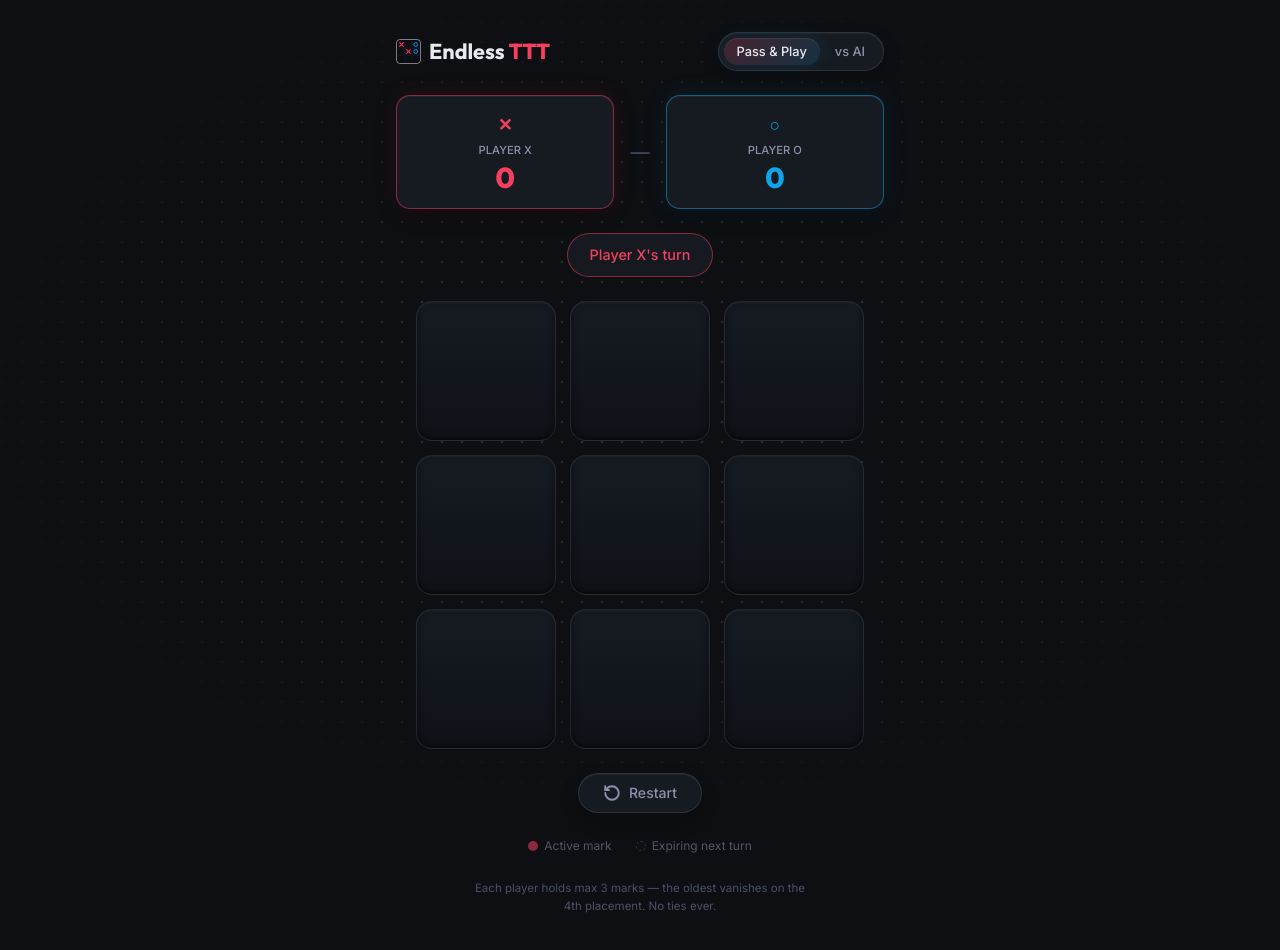
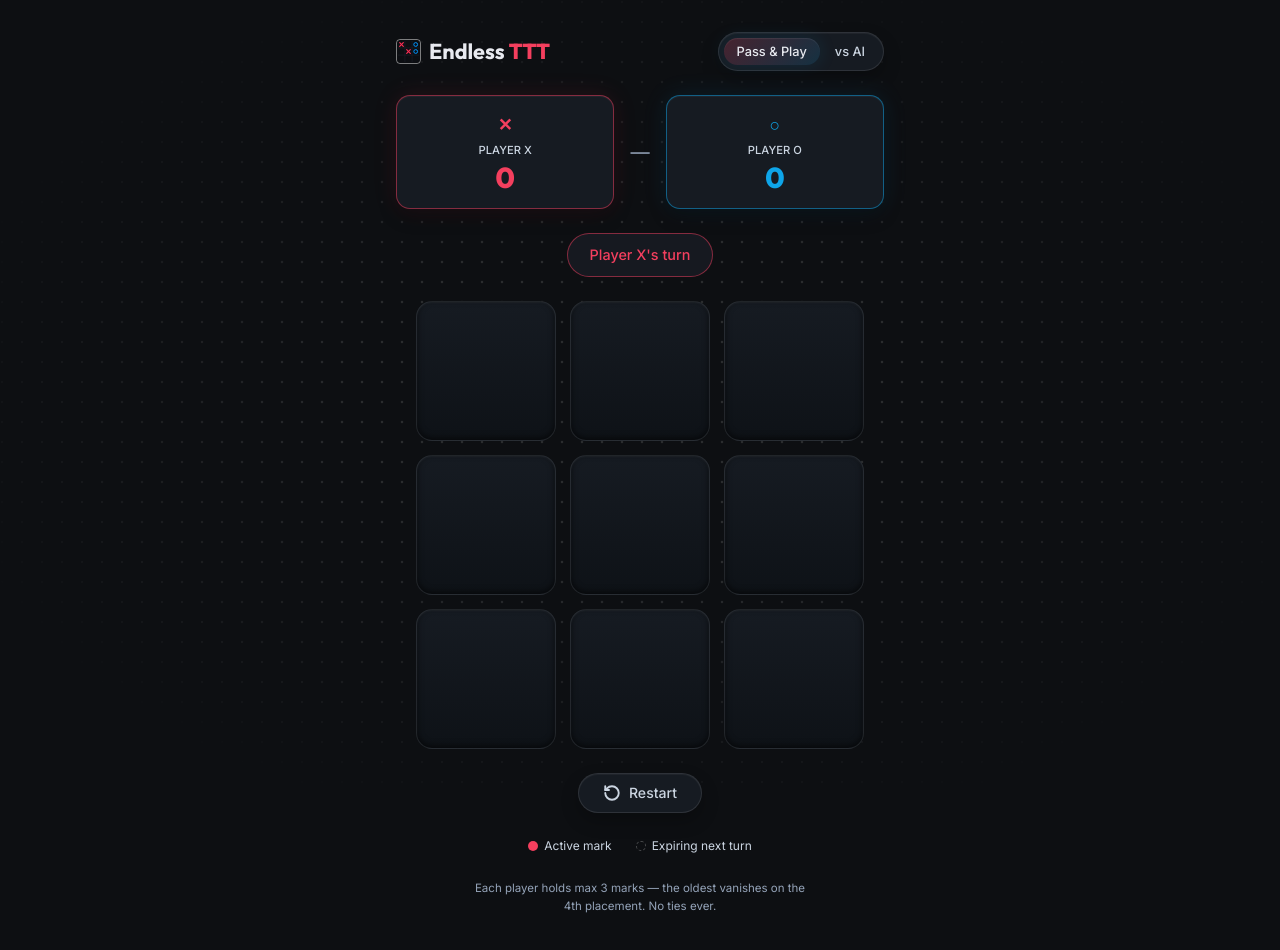
Before and after one commit to SOMOSTRO/endless-tictactoe, a website built with Vite: page index.html in a window 1280 px wide. Built offline with nearby package versions, Linux system fonts and the light colour scheme; some packages are replaced by stand-ins of ours.

Commit message:
style: fix text contrast ratio for WCAG AA compliance

```diff
--- a/src/styles/main.css
+++ b/src/styles/main.css
@@ -24,8 +24,8 @@
 
   /* Text */
   --color-text:     #E8EAF0;
-  --color-text-sub: #8B92A8;
-  --color-text-dim: #4A5066;
+  --color-text-sub: #CBD5E1;
+  --color-text-dim: #94A3B8;
 
   /* Expiring */
   --color-expiring: #ffffff18;
@@ -849,7 +849,6 @@ body {
 .legend {
   display: flex;
   gap: var(--space-lg);
-  opacity: 0.55;
 }
 
 .legend-item {
```
